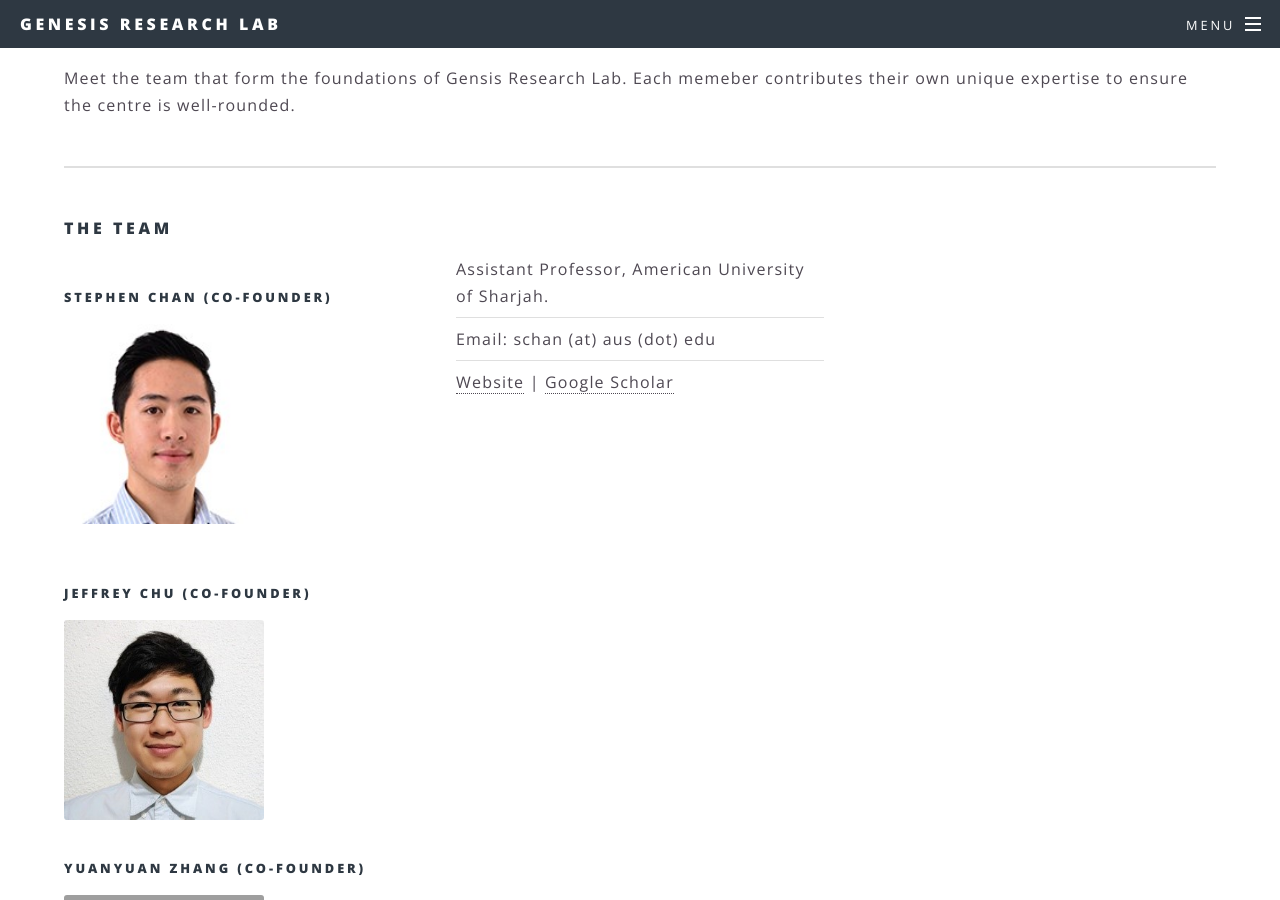
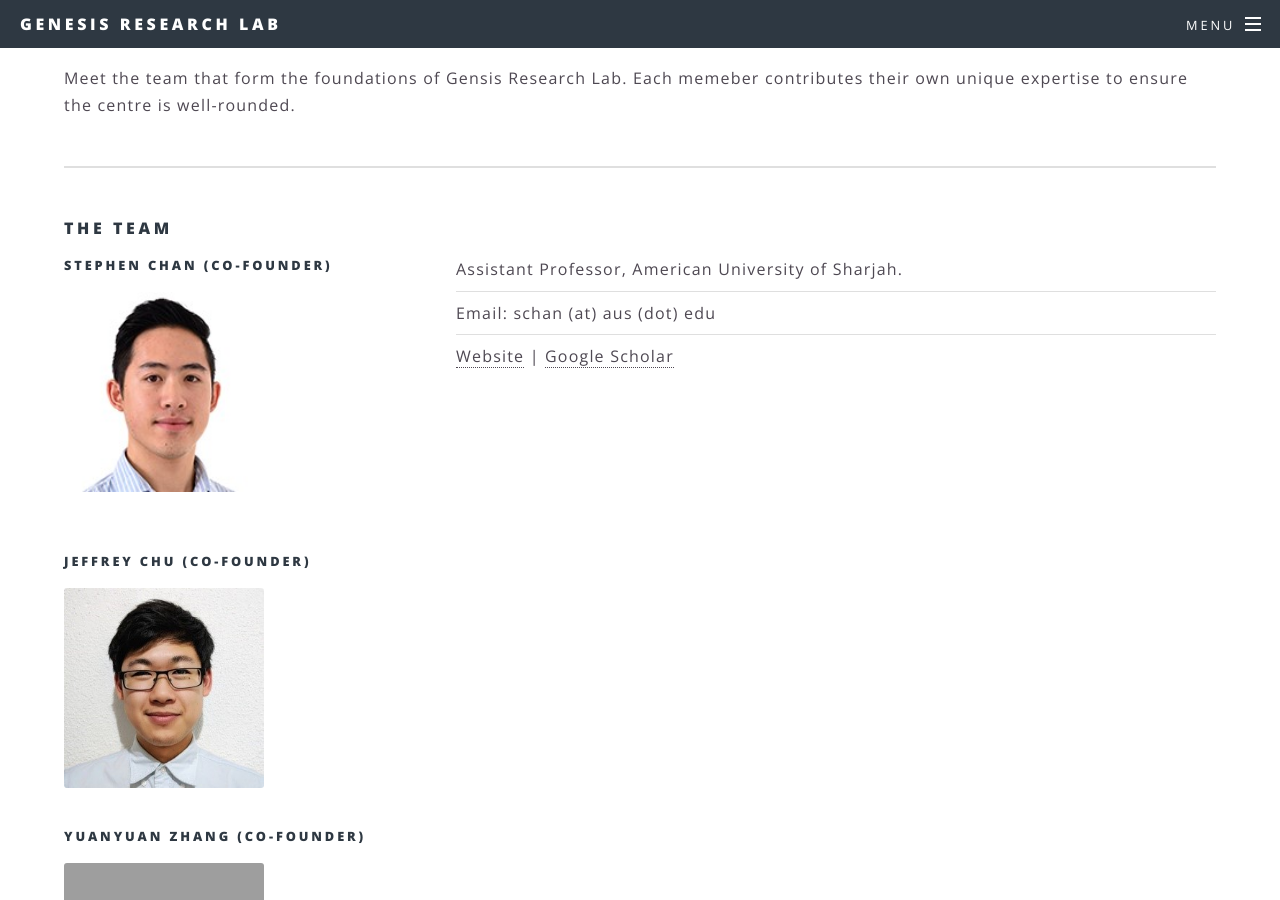
Before and after one commit to genesis-research-lab/genesis-research-lab.github.io, a Jekyll site: the page built from about.html, in a window 1280 px wide and 900 px high, scrolled down 425 px. Built offline with Jekyll 4.4.1, drawn with Linux system fonts in a browser that asks for light colours; grey boxes are pictures that could not be loaded.

Commit message:
update layout

```diff
--- a/about.html
+++ b/about.html
@@ -12,17 +12,16 @@ title: About
 				</header>
 				<div class="row">
 				<div class="4u 14u$(medium)">
-				<p><h5>Stephen Chan (Co-Founder)</h5>
+				<h5>Stephen Chan (Co-Founder)</h5>
 				<span class="image left"><img src="images/stephen_chan.jpg" alt="" style="width:200px;height:200px;" /></span>
 				</div>
-				<div class="4u 14u$(medium)">
+				<div class="8u 10u$(medium)">
 				<ul class="alt">
 							<li>Assistant Professor, American University of Sharjah.</li>
 							<li>Email: schan (at) aus (dot) edu</li>
 							<li><a href="https://www.aus.edu/faculty/dr-stephen-chan">Website</a> |
 				<a href="https://scholar.google.co.uk/citations?user=UThLtccAAAAJ&hl=en">Google Scholar</a></li>
 						</ul>
-				</p>
 				</div>
 				</div>
 				<p><h5>Jeffrey Chu (Co-Founder)</h5>
```
